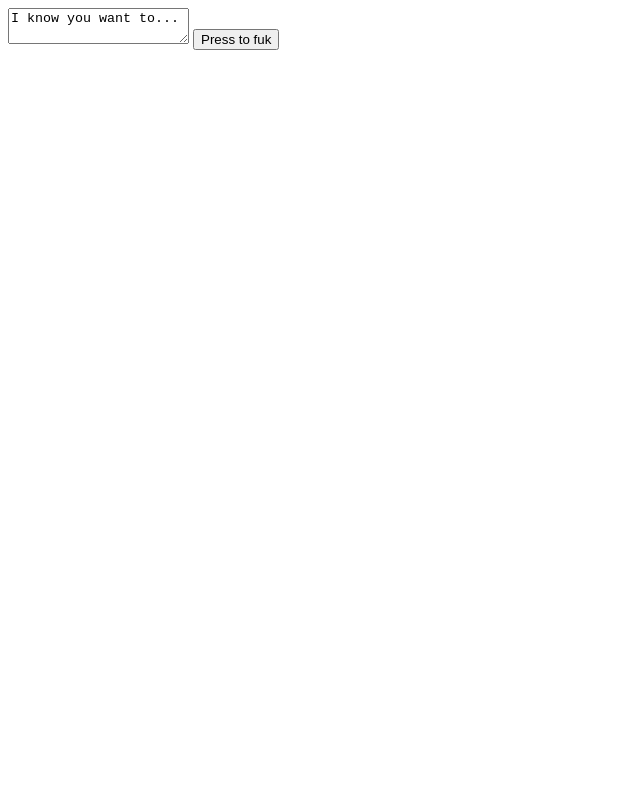
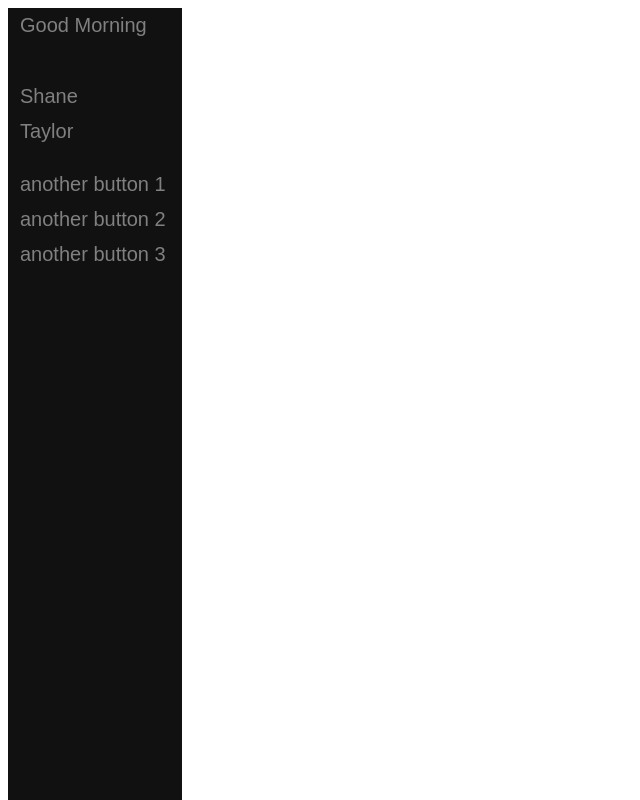
Before and after one commit to THorne93/ShaTay, a plain HTML site: page index.html in a window 1280 px wide. Shown: the whole page, without its empty margins (0-640 px from the left). Drawn offline with Linux system fonts and the light colour scheme.

Commit message:
no comment

```diff
--- a/index.html
+++ b/index.html
@@ -8,7 +8,28 @@
 
 </head>
 <body>
-    <textarea>I know you want to...</textarea>
-    <button>Press to fuk</button>
+    <div class="sidenav">
+        <div id="greeting" class="sidenavtxt"></div>
+        <br>
+        <br>
+        <button class="dropdownbtn" id="dropshane">Shane</button>
+        <div class="dropdown-container">
+            <a href="">Link 1</a>
+            <a href="">Link 2</a>
+            <a href="">Link 3</a>
+            <a href="">Link 4</a>
+        </div>
+        <button class="dropdownbtn">Taylor</button>
+        <div class="dropdown-container">
+            <a href="">Link 1</a>
+            <a href="">Link 2</a>
+            <a href="">Link 3</a>
+            <a href="">Link 4</a>
+      </div>
+      <br>
+      <button class="dropdownbtn">another button 1</button>
+      <button class="dropdownbtn">another button 2</button>
+      <button class="dropdownbtn">another button 3</button>
+
 </body>
 </html>
--- a/script.js
+++ b/script.js
@@ -0,0 +1,17 @@
+window.addEventListener("load", (event) => {
+
+    const greet = document.getElementById("greeting")
+
+    const t = new Date();
+    let hour = t.getUTCHours() + 1;
+    if(hour > 0 && hour < 12) {
+        greet.innerHTML = "Good Morning"
+    }
+    else if(hour >= 12 && hour <= 18) {
+        greet.innerHTML = "Good Afternoon"
+    }
+    else {
+        greet.innerHTML = "Good Evening"
+    }
+
+})
--- a/style.css
+++ b/style.css
@@ -0,0 +1,29 @@
+.dropdown-container {
+    display: none;
+}
+
+
+.sidenav {
+    position: fixed;
+    z-index: 1;
+    background-color: #111;
+    height: 100%;
+}
+
+.sidenav a, .dropdownbtn, .sidenavtxt {
+    padding: 6px 16px 6px 12px;
+    text-align: left;
+    display: block;
+    width: 100%;
+    color: gray;
+    background: none;
+    font-size: 20px;
+    border: none;
+    font-family: Arial, Helvetica, sans-serif;
+}
+
+
+.sidenav a:hover, .dropdownbtn:hover {
+    color: white;
+    transition: 200ms;
+}
```
